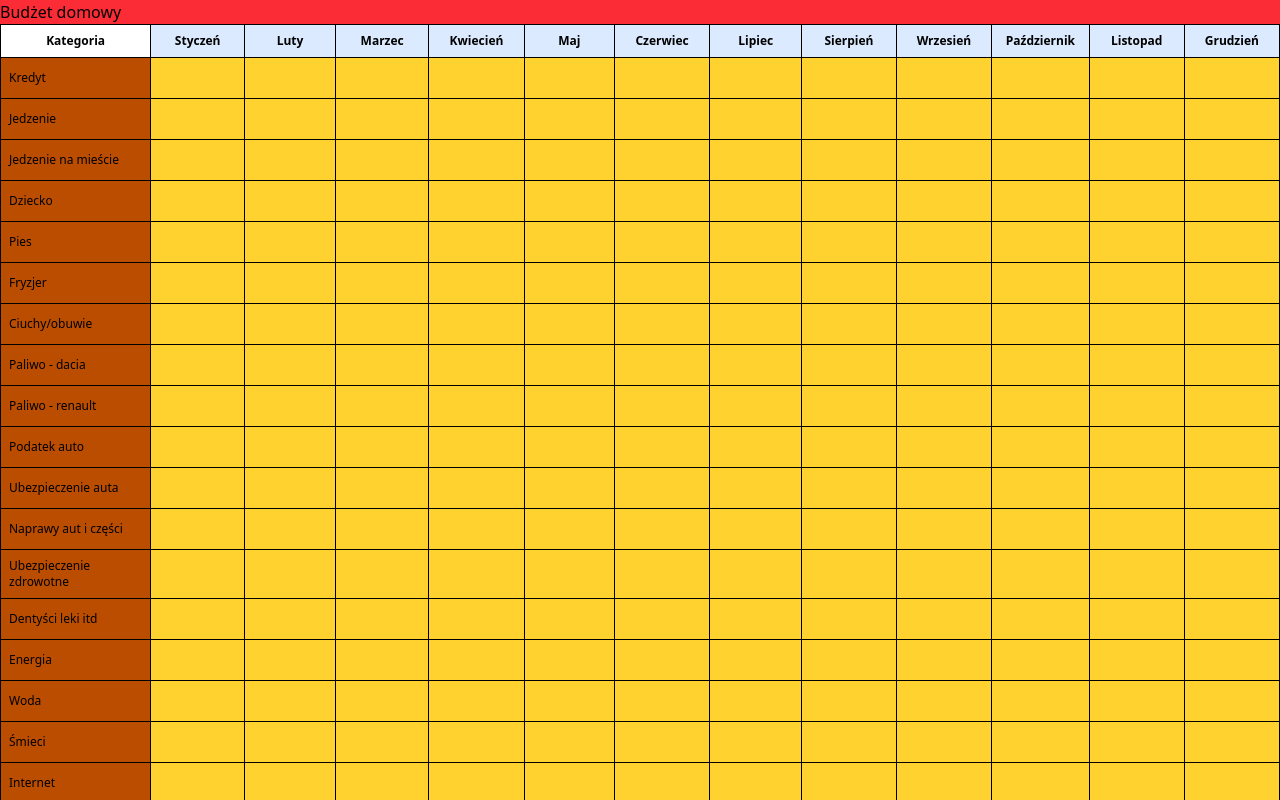
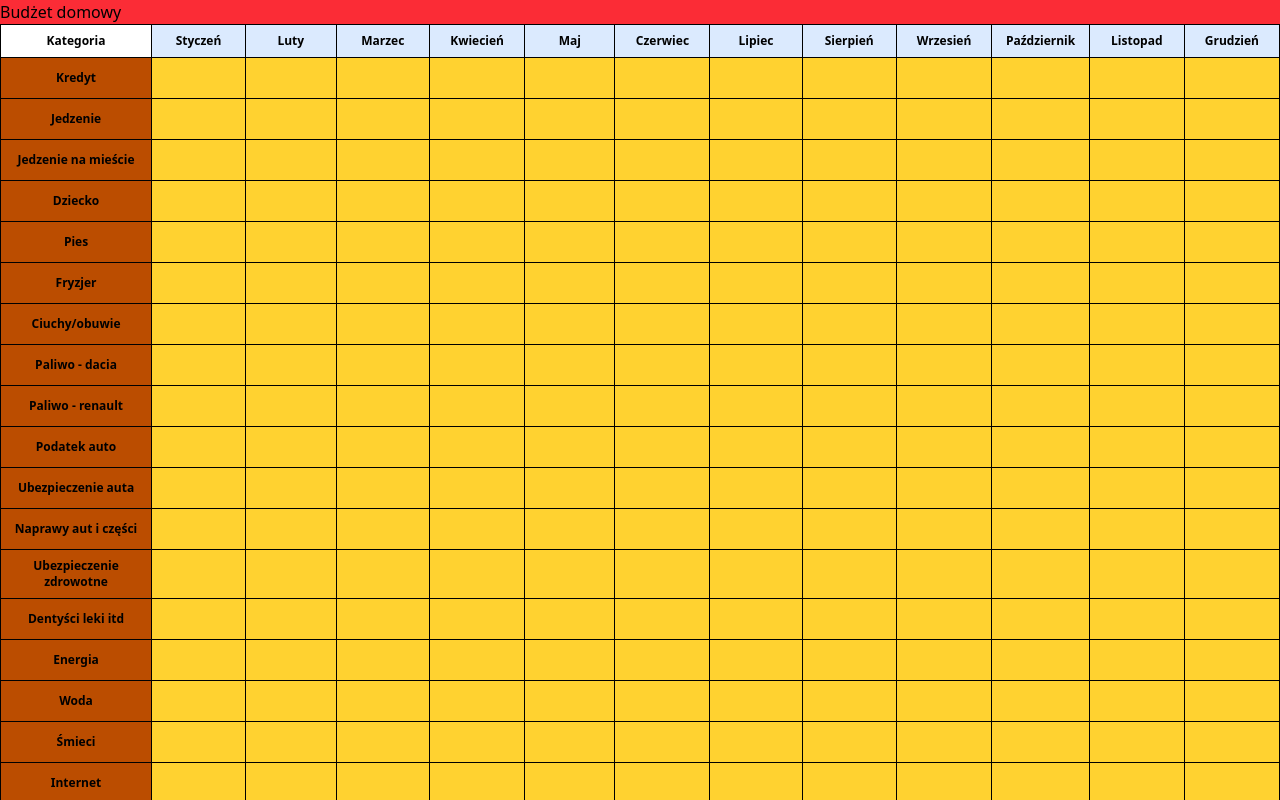
Before and after one commit to oleksaGrzegorz/budget-app, a React (Vite) app: page / in a window 1280 px wide. Shown: the top 800 px of the page. Built offline with nearby package versions, Linux system fonts and the light colour scheme.

Commit message:
fix: correct table header elements in ExpensesTable component

```diff
--- a/src/components/ExpensesTable/ExpensesTable.tsx
+++ b/src/components/ExpensesTable/ExpensesTable.tsx
@@ -6,7 +6,7 @@ export const ExpensesTable = () => (
     <table className="border border-black border-collapse text-xs">
       <thead>
         <tr>
-          <th className="w-40 border border-black">Kategoria</th>
+          <th  className="w-40 border border-black">Kategoria</th>
           {months.map((month) => (
             <th className="p-2 border border-black bg-blue-100" key={month}>
               {month}
@@ -17,9 +17,9 @@ export const ExpensesTable = () => (
       <tbody>
         {categories.map((category) => (
           <tr key={category}>
-            <td className="p-2 border border-black bg-amber-700">
+            <th className="p-2 border border-black bg-amber-700" scope="row">
               {category}
-            </td>
+            </th>
             {months.map((month) => (
               <td key={month} className="bg-amber-300 w-25 p-5 text-center border border-black">
 
```
